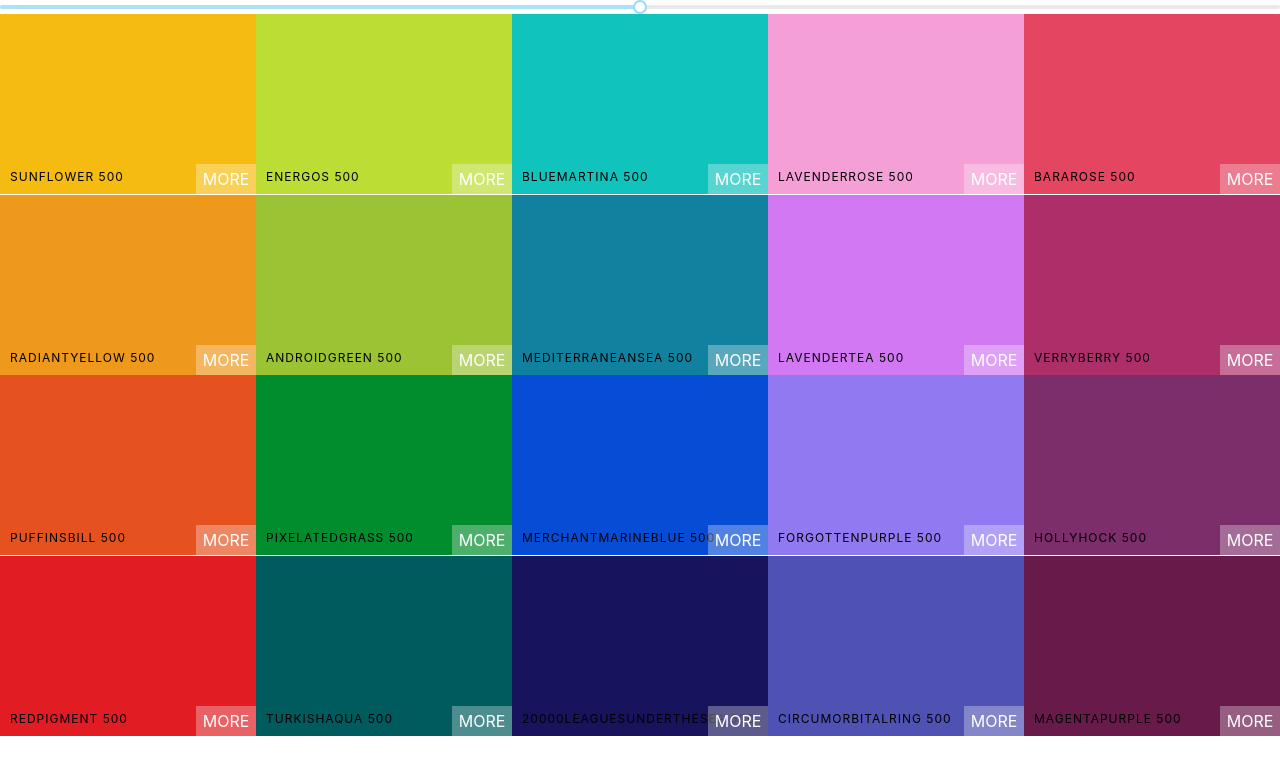
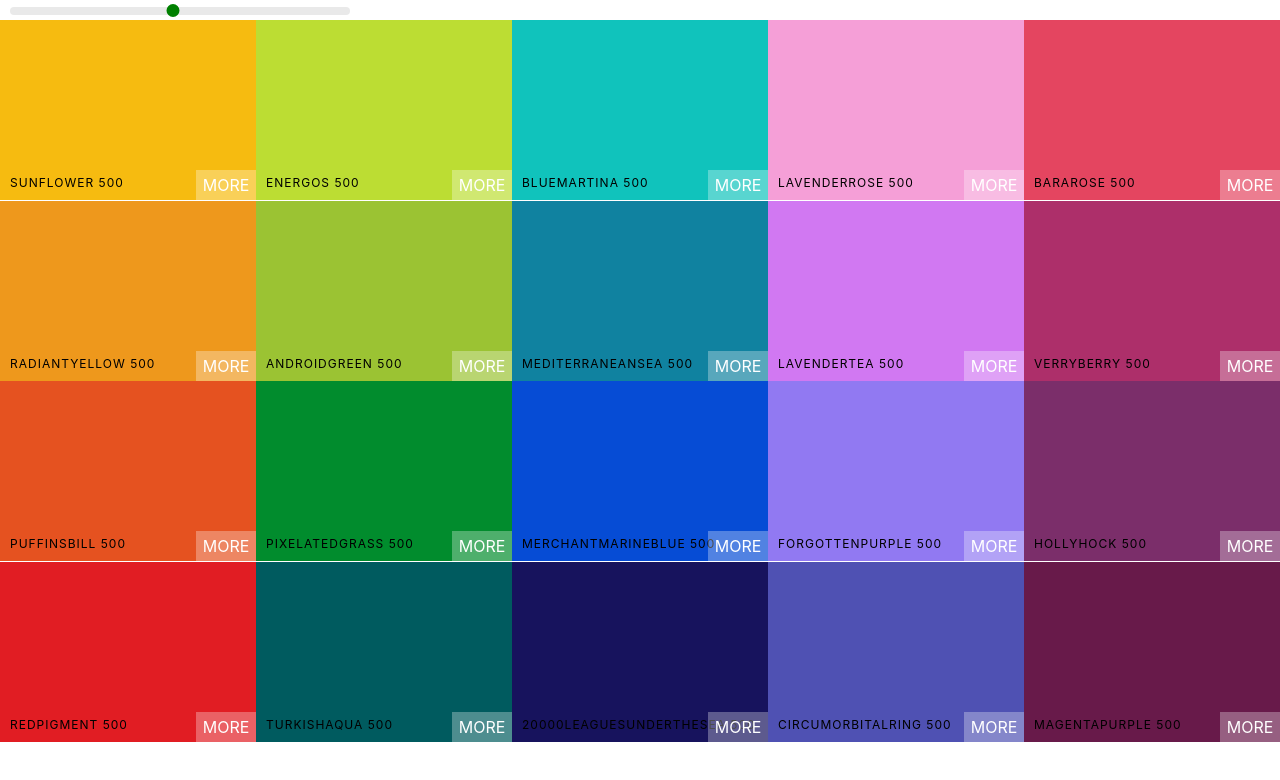
Before and after one commit to adarshnanwani/colors-app, a React (Create React App) app: page / in a window 1280 px wide. Shown: the top 780 px of the page. Built offline with nearby package versions, Linux system fonts and the light colour scheme.

Commit message:
Color slider.

```diff
--- a/src/Palette.css
+++ b/src/Palette.css
@@ -5,3 +5,31 @@
 .Palette-colors {
   height: 90%;
 }
+
+.slider {
+  width: 340px;
+  margin: 0 10px;
+  display: inline-block;
+}
+
+.rc-slider-track {
+  background-color: transparent;
+}
+
+.rc-slider-rail {
+  height: 8px !important;
+}
+
+.rc-slider-handle,
+.rc-slider-handle:active,
+.rc-slider-handle:hover,
+.rc-slider-handle:focus {
+  background-color: green;
+  outline: none;
+  border: 2px solid green;
+  box-shadow: none;
+  width: 13px;
+  height: 13px;
+  margin-left: -7px;
+  margin-top: -3px;
+}
--- a/src/Palette.js
+++ b/src/Palette.js
@@ -1,8 +1,8 @@
 import React, { Component } from "react";
 import Slider from 'rc-slider';
 import ColorBox from './ColorBox';
+import "rc-slider/assets/index.css";
 import './Palette.css';
-import 'rc-slider/assets/index.css';
 
 class Palette extends Component {
   state = {
@@ -23,6 +23,7 @@
     return (
       <div className="Palette">
         {/* Navbar goes here */}
+        <div className="slider">
           <Slider
             defaultValue={level}
             min={100}
@@ -30,6 +31,7 @@
             step={100}
             onAfterChange={this.changeLevel}
           />
+        </div>
         <div className="Palette-colors">
           {/* Bunch of color boxes */}
           {colorBoxes}
```
Lines whose indentation alone changed are shown as unchanged.
